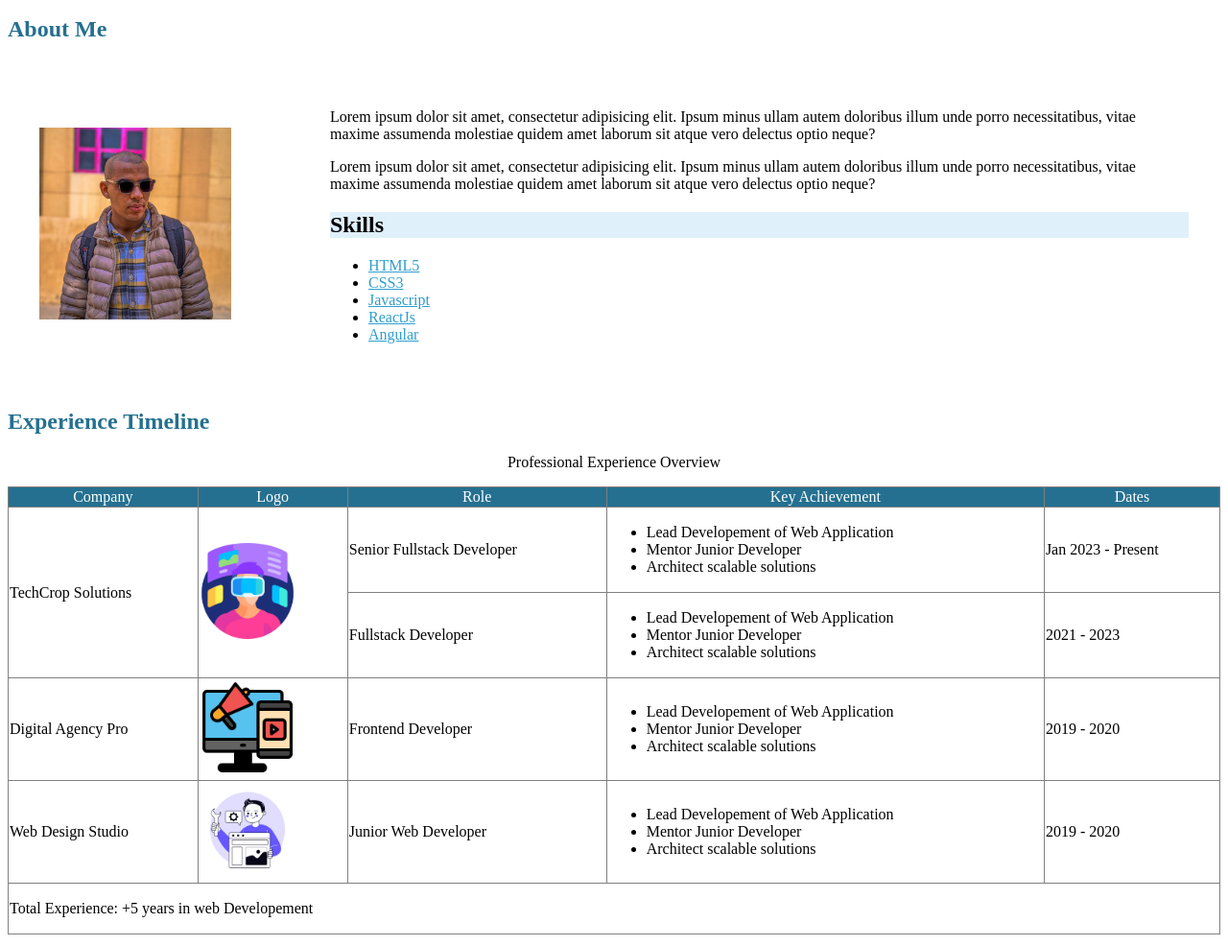
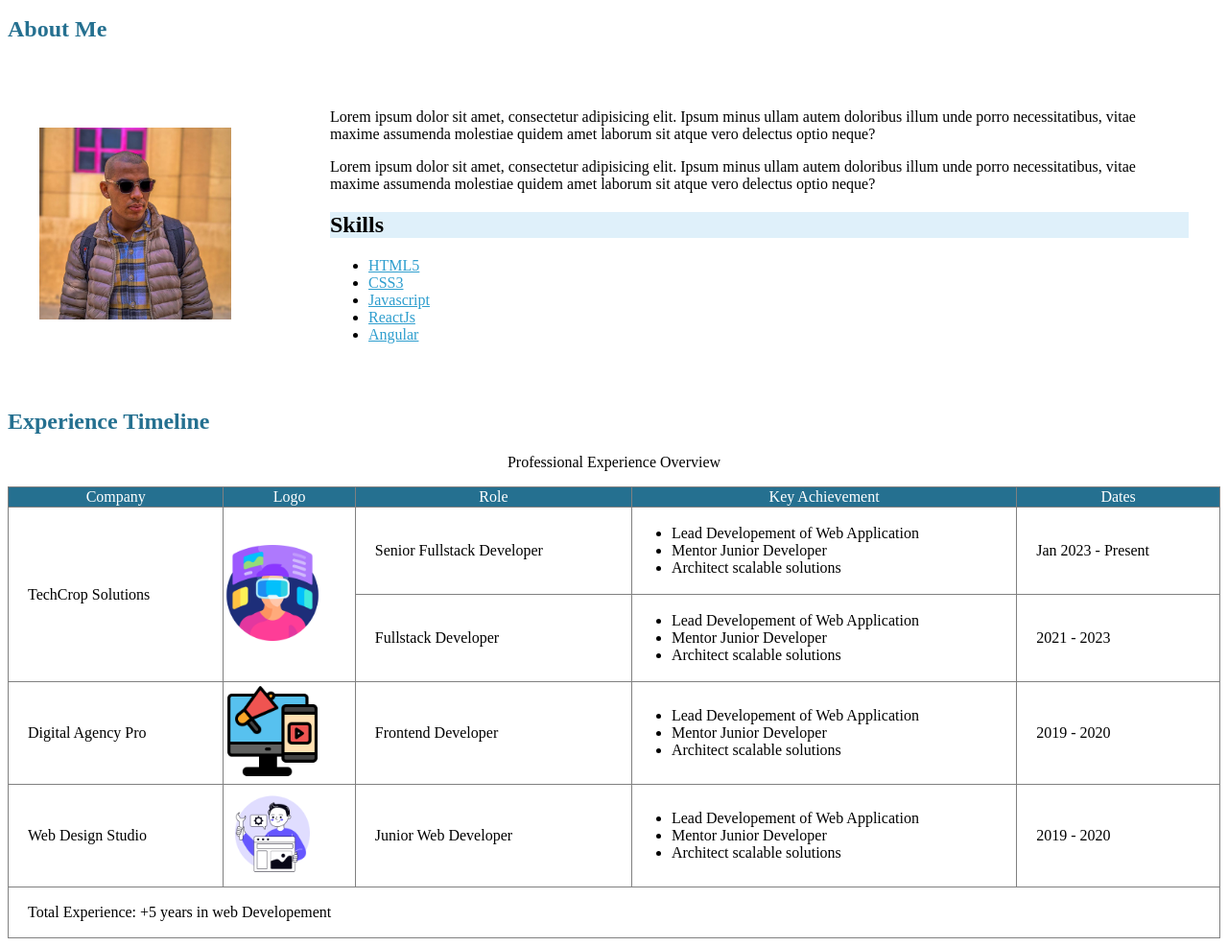
Before and after one commit to amralisamir2023/Assignment-1, a plain HTML site: page index.html in a window 1280 px wide. Shown: the part 101-1087 px from the top of the page at 96% size. Drawn offline with Linux system fonts and the light colour scheme.

Commit message:
Refactor index.html to improve padding for better layout consistency in experience section

```diff
--- a/index.html
+++ b/index.html
@@ -46,10 +46,10 @@
                 </tr>
             </thead>
             <tbody>
-                <tr style="padding: 20px;">
-                <td rowspan="2">TechCrop Solutions</td>
+                <tr style="padding: 20px; padding-left: 10px;">
+                <td rowspan="2" style="padding: 20px;">TechCrop Solutions</td>
                 <td rowspan="2"><img src="./imgs/icons/Tech.png" width="100px" alt="TechCrop"></td>
-                <td><p>Senior Fullstack Developer</p></td>
+                <td style="padding: 20px;"><p>Senior Fullstack Developer</p></td>
                 <td>
                     <ul>
                         <li>Lead Developement of Web Application</li>
@@ -57,23 +57,23 @@
                         <li>Architect scalable solutions</li>
                     </ul>
                 </td>
-                <td>Jan 2023 - Present</td>
+                <td style="padding: 20px;">Jan 2023 - Present</td>
             </tr>
             <tr>
-                <td><p>Fullstack Developer</p></td>
-                                <td>
+                <td style="padding: 20px;"><p>Fullstack Developer</p></td>
+                <td>
                     <ul>
                         <li>Lead Developement of Web Application</li>
                         <li>Mentor Junior Developer</li>
                         <li>Architect scalable solutions</li>
                     </ul>
                 </td>
-                <td>2021 - 2023</td>
+                <td style="padding: 20px;">2021 - 2023</td>
             </tr>
             <tr>
-                <td>Digital Agency Pro</td>
+                <td style="padding: 20px;">Digital Agency Pro</td>
                 <td><img src="./imgs/icons/Digital-Agency.png" alt="#" width="100px"></td>
-                <td><p>Frontend Developer</p></td>
+                <td style="padding: 20px;"><p>Frontend Developer</p></td>
                 <td>
                 <ul>
                     <li>Lead Developement of Web Application</li>
@@ -81,12 +81,12 @@
                     <li>Architect scalable solutions</li>
                 </ul>
                 </td>
-                <td>2019 - 2020</td>
+                <td style="padding: 20px;">2019 - 2020</td>
             </tr>
             <tr>
-                <td>Web Design Studio</td>
+                <td style="padding: 20px;">Web Design Studio</td>
                 <td><img src="./imgs/icons/web-design.png" alt="#" width="100px"></td>
-                <td><p>Junior Web Developer</p></td>
+                <td style="padding: 20px;"><p>Junior Web Developer</p></td>
                 <td>
                 <ul>
                     <li>Lead Developement of Web Application</li>
@@ -94,11 +94,11 @@
                     <li>Architect scalable solutions</li>
                 </ul>
                 </td>
-                <td>2019 - 2020</td>
+                <td style="padding: 20px;">2019 - 2020</td>
             </tr>
             </tbody>
             <tfoot>
-                <td colspan="5"><p>Total Experience: +5 years in web Developement</p></td>
+                <td colspan="5" style="padding-left: 20px;"><p>Total Experience: +5 years in web Developement</p></td>
             </tfoot>
         </table>
     </div>
```
